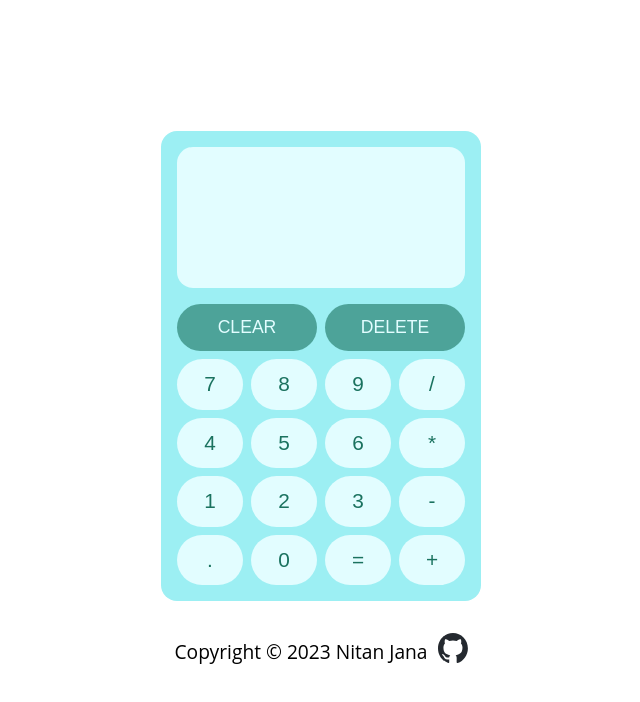
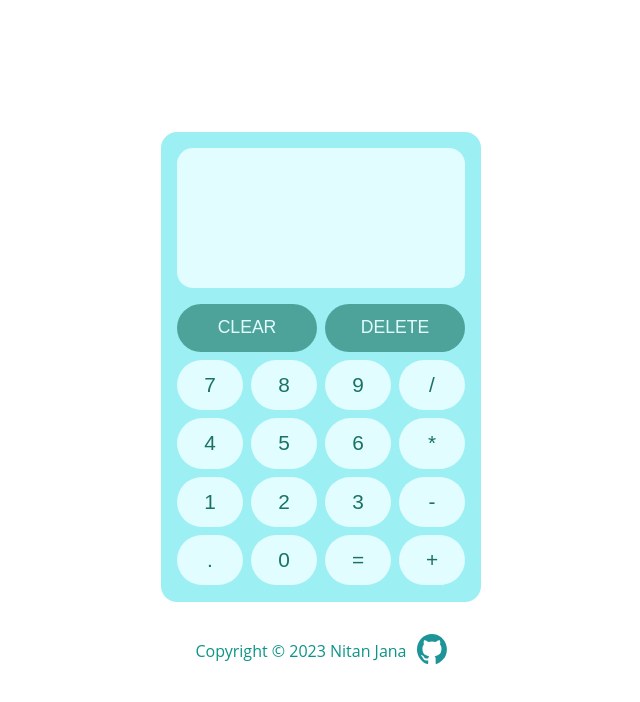
Before and after one commit to NitanJana/calculator, a plain HTML site: page index.html in a window 1280 px wide. Shown: the whole page, without its empty margins (319-959 px from the left). Drawn offline with Linux system fonts and the light colour scheme.

Commit message:
feat: change footer logo color

```diff
--- a/style.css
+++ b/style.css
@@ -3,6 +3,7 @@
   --secondary-color: #e2fdff;
   --alternate-color : #1a725f9a;
   --accent-color: #1a725f;
+  --footer-color: #0d9488;
 }
 
 @import url("https://fonts.googleapis.com/css2?family=Open+Sans:wght@300;400;500;600&display=swap");
@@ -81,13 +82,16 @@ main {
 }
 
 .footer {
-  font-size: 1.2rem;
+  font-size: 1rem;
+  font-weight: 500;
   display: flex;
   align-items: center;
+  color: var(--footer-color);
 }
 
 .footer-logo {
   margin-left: 10px;
   height: 30px;
   aspect-ratio: 1;
+  filter: invert(32%) sepia(95%) saturate(1786%) hue-rotate(154deg) brightness(91%) contrast(78%);
 }
```
